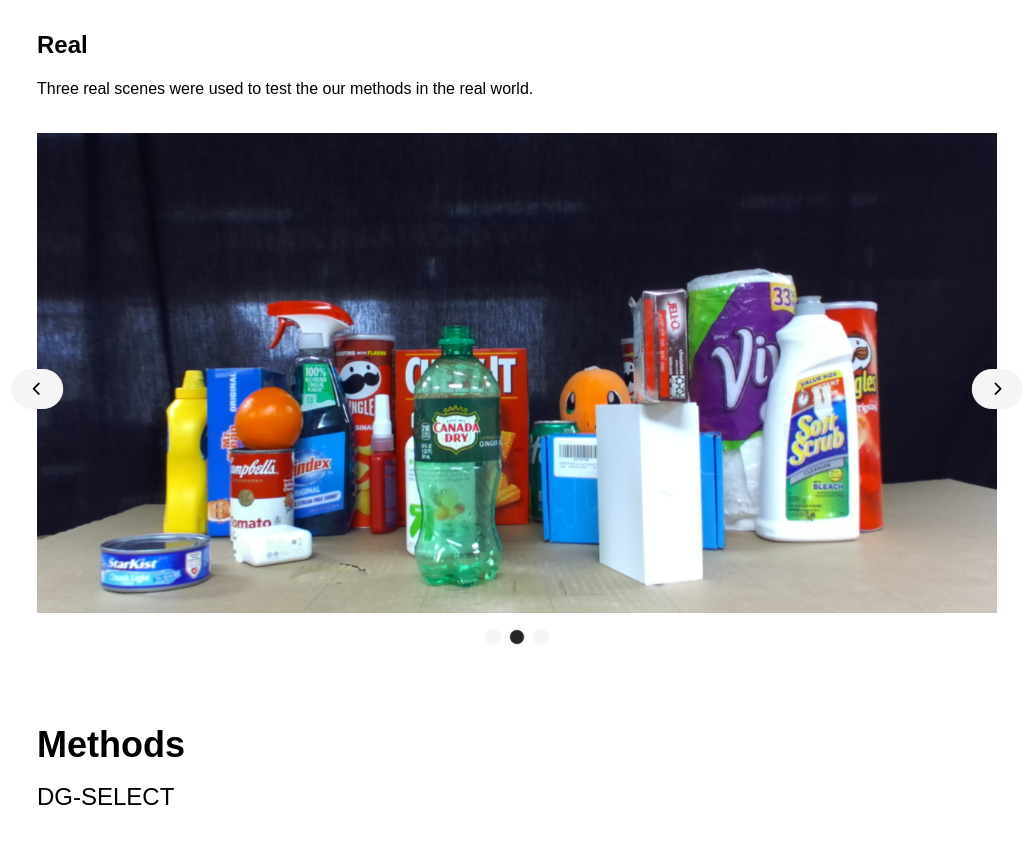
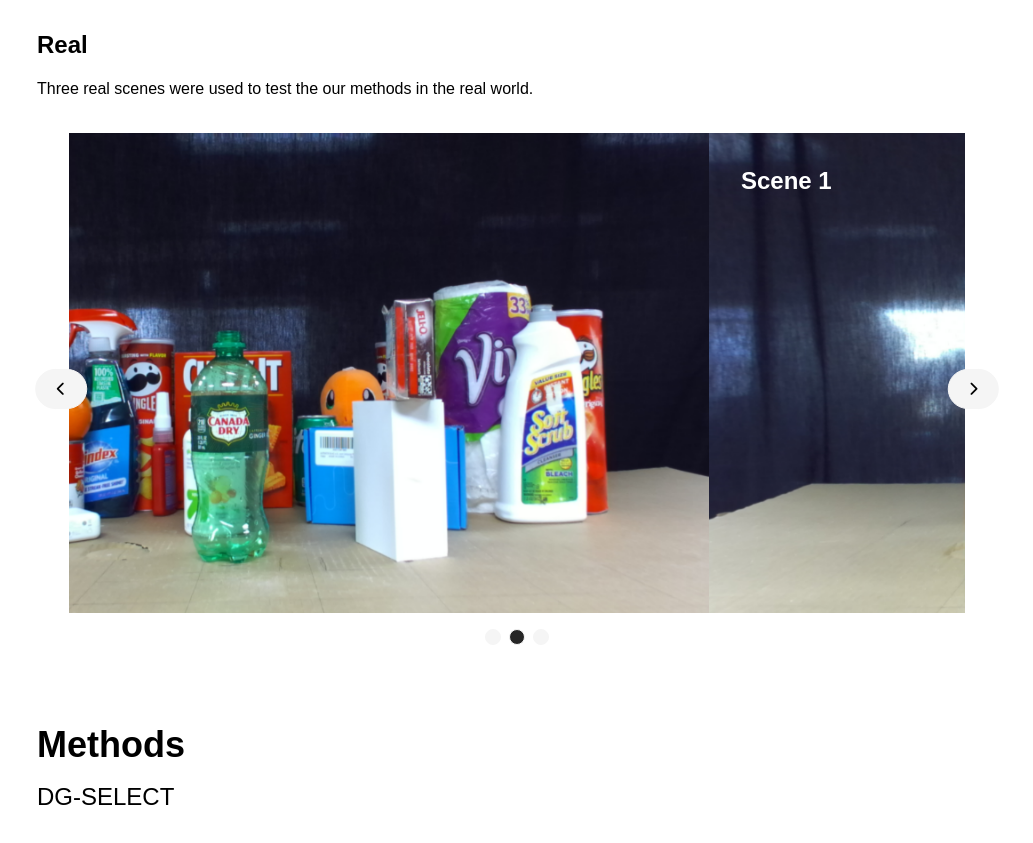
Before and after one commit to 2026vlmtaskplanningclutter/2026vlmtaskplanningclutter.github.io, a website built with Vite: page index.html in a window 1280 px wide. Shown: the part 2461-3304 px from the top of the page, without its empty margins (123-1156 px from the left). Built offline with nearby package versions, Linux system fonts and the light colour scheme; grey boxes are pictures that could not be loaded; a web font is replaced by a local one.

Commit message:
Add labels to real scene

```diff
--- a/index.html
+++ b/index.html
@@ -95,11 +95,11 @@
             The target object is marked by the "0" segmentation in red. You can use the slider below to scrub through all of our unstructured scenes.
           </p>
           <div class="flex flex-row flex-wrap gap-4 h-fit">
-            <div class="block min-w-80 w-80 grow">
+            <div class="block w-80 grow">
               <h3 class="text-2xl mb-4">Front</h3>
               <img id="unstructured_front_img" class="skeleton w-full h-100 object-cover"></img>
             </div>
-            <div class="block min-w-80 w-80 grow">
+            <div class="block w-80 grow">
               <h3 class="text-2xl mb-4">Back</h3>
               <img id="unstructured_back_img" class="skeleton w-full h-100 object-cover"></img>
             </div>
@@ -116,11 +116,11 @@
             The target object is marked by the "0" segmentation in red. You can use the slider below to scrub through all of our structured scenes.
           </p>
           <div class="flex flex-row flex-wrap gap-4 h-fit">
-            <div class="block min-w-80 w-80 grow">
+            <div class="block w-80 grow">
               <h3 class="text-2xl mb-4">Front</h3>
               <img id="structured_front_img" class="skeleton w-full h-100 object-cover"></img>
             </div>
-            <div class="block min-w-80 w-80 grow">
+            <div class="block w-80 grow">
               <h3 class="text-2xl mb-4">Back</h3>
               <img id="structured_back_img" class="skeleton w-full h-100 object-cover"></img>
             </div>
--- a/src/components/ex_carousel.ts
+++ b/src/components/ex_carousel.ts
@@ -18,12 +18,34 @@
   structuredImages,
   unstructuredImages,
 } from "../images";
-import { posMod, toHTML } from "../utils";
+import {
+  getBaseNameFromPath,
+  posMod,
+  splitExt,
+  toCapitalCase,
+  toHTML,
+} from "../utils";
+
+export function initRealDatasetExCarousel(el: HTMLElement, itemClass: string) {
+  for (const image in realImages) {
+    const url = realImages[image].default;
+    const baseName = getBaseNameFromPath(url);
+    const [fileName, _] = splitExt(baseName);
+    const child = toHTML(`
+      <div class="ex-carousel-item relative">
+        <img src="${url}" class="h-full w-full ${itemClass}"/>
+        <h3 class="absolute top-8 left-8 text-white text-2xl font-semibold">${toCapitalCase(
+          fileName
+        )}</h3>
+      </div>
+      `);
+    el.appendChild(child);
+  }
+}
 
 export function initDatasetExCarousels(query: string) {
   const els = document.querySelectorAll(query);
   for (const el of els) {
-    let i = 0;
     const dataset = el.getAttribute("dataset");
     const itemClass = el.getAttribute("item-class") ?? "object-cover";
     let imageModules;
@@ -38,8 +60,8 @@
         imageModules = unstructuredImages;
         break;
       case "real":
-        imageModules = realImages;
-        break;
+        initRealDatasetExCarousel(el as HTMLElement, itemClass);
+        return;
     }
     for (const image in imageModules) {
       const url = imageModules[image].default;
@@ -47,7 +69,6 @@
         <img src="${url}" class="ex-carousel-item h-full w-full ${itemClass}"/>
         `);
       el.appendChild(child);
-      i += 1;
     }
   }
 }
@@ -174,15 +195,16 @@
     }
 
     if (el.hasAttribute("buttons")) {
+      el.classList.add("px-8");
       const leftBtn = toHTML<HTMLButtonElement>(`
         <button
-          class="btn absolute left-0 top-1/2 transform -translate-x-1/2 -translate-y-1/2"
+          class="btn absolute left-6 top-1/2 transform -translate-x-1/2 -translate-y-1/2"
         >
           <i class="fa-solid fa-chevron-left"></i>
         </button>`);
       const rightBtn = toHTML<HTMLButtonElement>(`
         <button
-          class="btn absolute right-0 top-1/2 transform translate-x-1/2 -translate-y-1/2"
+          class="btn absolute right-6 top-1/2 transform translate-x-1/2 -translate-y-1/2"
         >
           <i class="fa-solid fa-chevron-right"></i>
         </button>`) as HTMLButtonElement;
--- a/src/utils.ts
+++ b/src/utils.ts
@@ -7,3 +7,33 @@
 export function posMod(n: number, mod: number): number {
   return ((n % mod) + mod) % mod;
 }
+
+export function getBaseNameFromPath(path: string): string {
+  const lastSlashIndex = path.lastIndexOf("/");
+  const lastBackslashIndex = path.lastIndexOf("\\");
+  const lastSeparatorIndex = Math.max(lastSlashIndex, lastBackslashIndex);
+
+  if (lastSeparatorIndex === -1) {
+    return path;
+  } else {
+    return path.substring(lastSeparatorIndex + 1);
+  }
+}
+
+export function splitExt(string: string): [string, string | undefined] {
+  const res = string.split(".");
+  return [res[0], res[1]];
+}
+
+export function toCapitalCase(input: string): string {
+  if (!input) return "";
+
+  return input
+    .replace(/([a-z])([A-Z])/g, "$1 $2")
+    .replace(/[-_]/g, " ")
+    .trim()
+    .toLowerCase()
+    .split(/\s+/)
+    .map((word) => word.charAt(0).toUpperCase() + word.slice(1))
+    .join(" ");
+}
```
